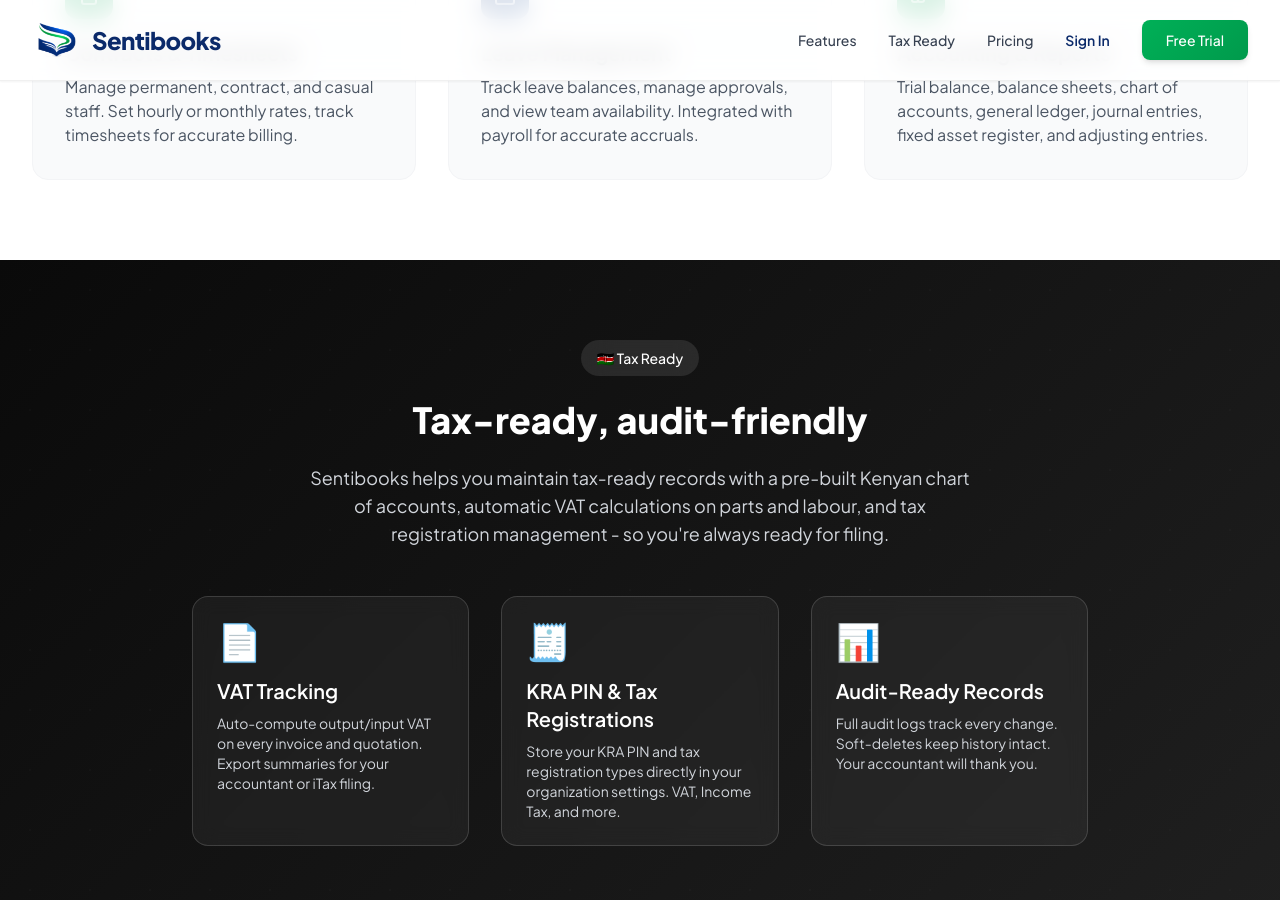
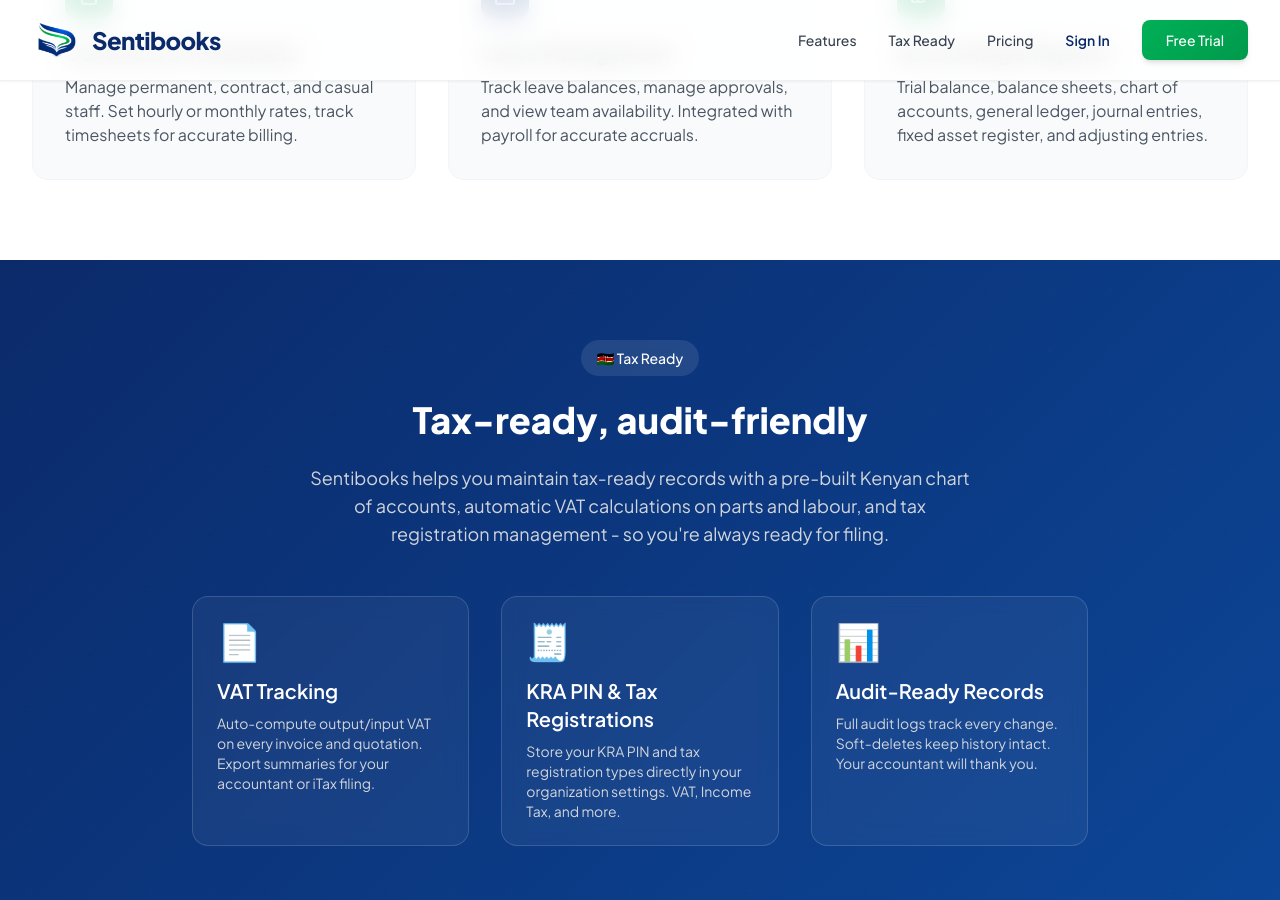
Before and after one commit to kobare/sentibooks_landing_page, a Jekyll site: the page built from index.html, in a window 1280 px wide and 900 px high, scrolled down 2804 px. Built offline with Jekyll 4.4.1, drawn with Linux system fonts in a browser that asks for light colours; nearby versions of some CDN libraries.

Commit message:
Changed tax-ready section color

```diff
--- a/_includes/tax-ready.html
+++ b/_includes/tax-ready.html
@@ -1,4 +1,4 @@
-<section id="compliance" class="bg-dark-gradient py-20 relative overflow-hidden">
+<section id="compliance" class="bg-blue-gradient py-20 relative overflow-hidden">
   <div class="absolute inset-0 opacity-30" style="background-image: radial-gradient(circle, rgba(255,255,255,0.05) 1px, transparent 1px); background-size: 60px 60px;"></div>
   <div class="max-w-7xl mx-auto px-4 sm:px-6 lg:px-8 text-center text-white relative z-10">
     <span class="bg-white/10 backdrop-blur-md text-sm font-medium px-4 py-2 rounded-full inline-block mb-6">🇰🇪 Tax Ready</span>
```
